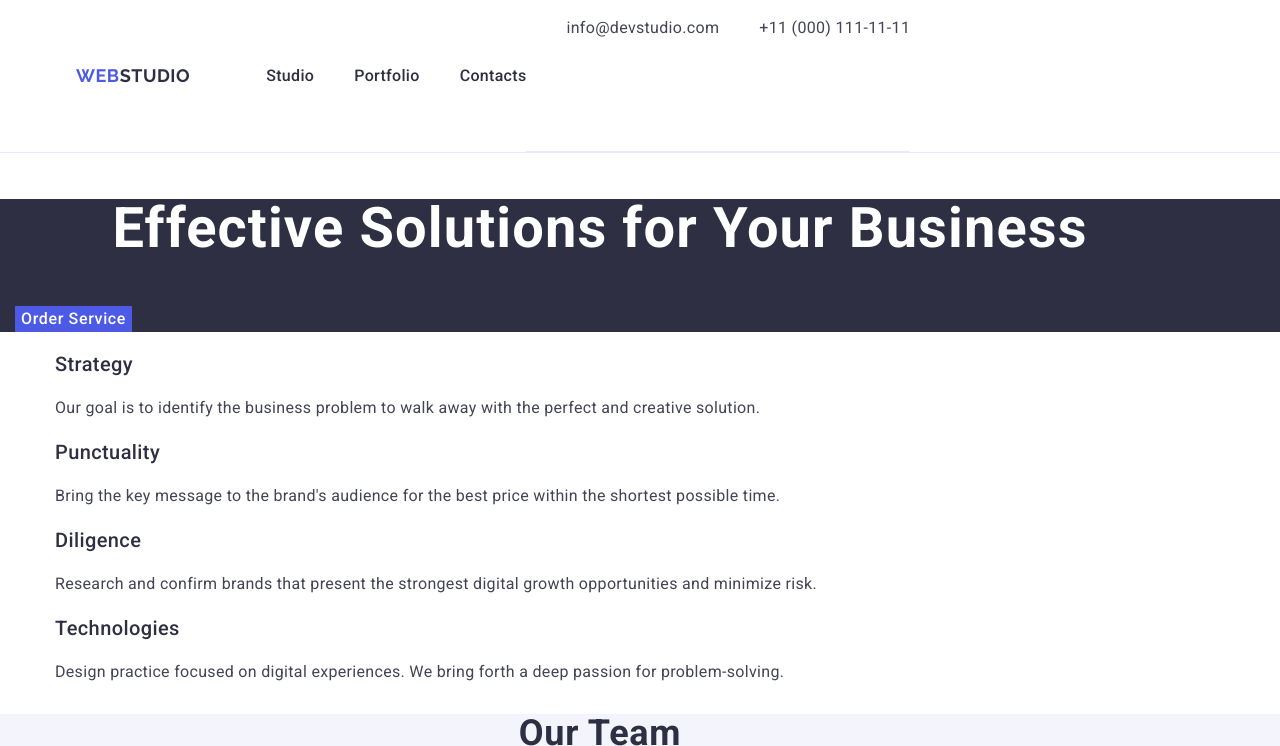
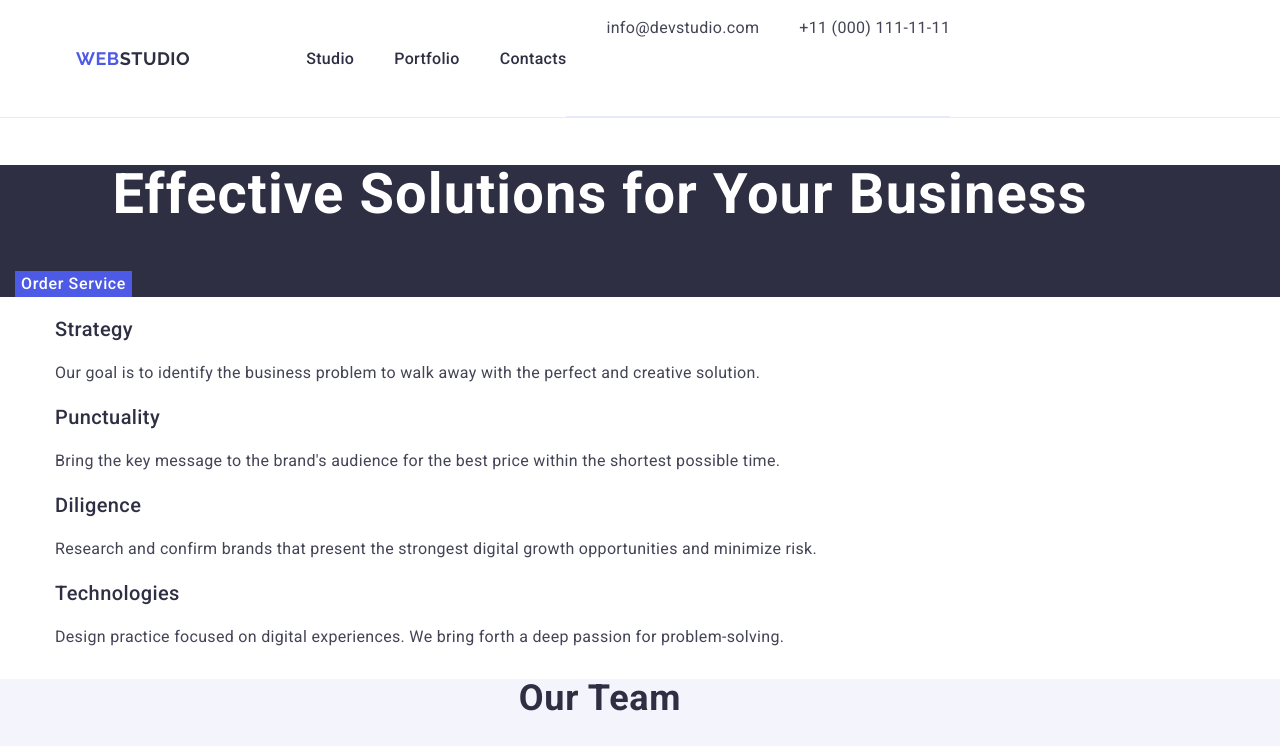
Before and after one commit to Kalinichenko1410/goit-markup-hw-03, a plain HTML site: page index.html in a window 1280 px wide. Shown: the top 746 px of the page. Drawn offline with nearby package versions, Linux system fonts and the light colour scheme.

Commit message:
Update style.css

```diff
--- a/css/style.css
+++ b/css/style.css
@@ -50,6 +50,7 @@ border-bottom: 1px solid #e7e9fc
 }
 .nav-item{
 color: #2E2F42;
+padding: 24px 0;
 }
 .nav-item:hover{
     color: #404bbf;
@@ -66,7 +67,6 @@ color: #2E2F42;
     text-decoration: none;
     display: flex;
     gap: 40px;
-    padding: 24px 0;
 }
 .nav-studio {
     color: #2e2f42;
```
